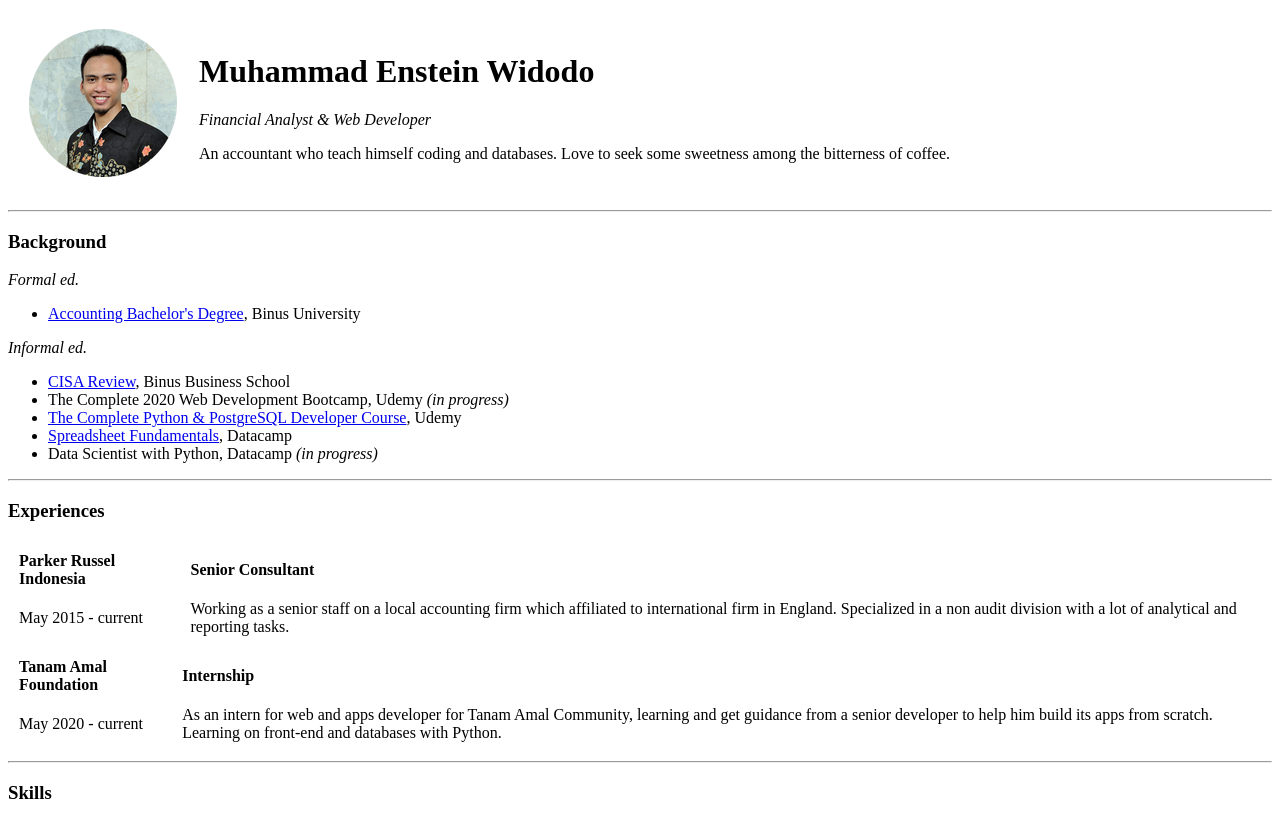
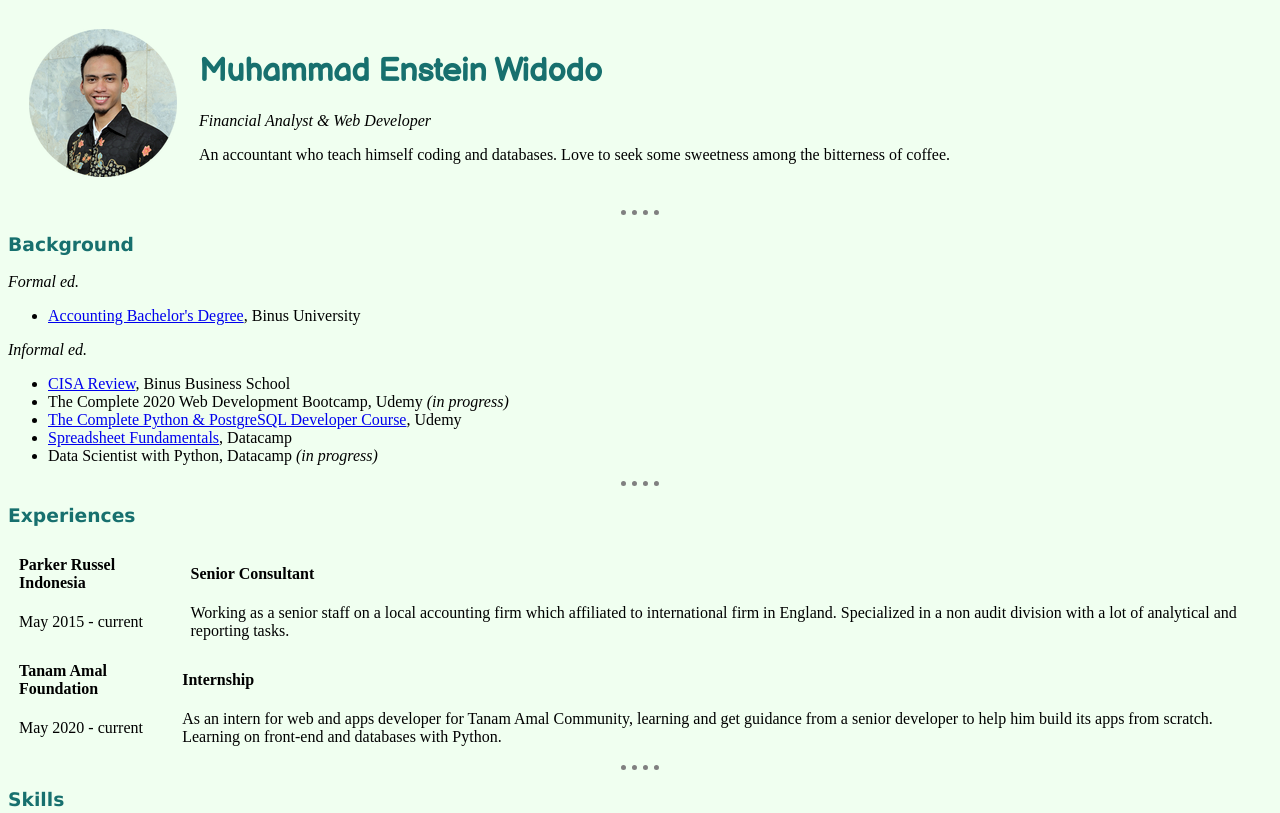
Before and after one commit to menstein/personalsite, a plain HTML site: page index.html in a window 1280 px wide. Shown: the top 813 px of the page. Drawn offline with Linux system fonts and the light colour scheme.

Commit message:
Add initial CSS Attributes
applying the concept of inline, internal and external CSS.

```diff
--- /dev/null
+++ b/css/styles.css
@@ -0,0 +1,20 @@
+body {
+    background-color: honeydew;
+}
+
+hr {
+    border-style: dotted none none;
+    border-width: thick;
+    border-color: gray;
+    width: 3%
+}
+
+h1 {
+    color: #17706e;
+    font-family: 'Balsamiq Sans', cursive;
+}
+
+h3 {
+    color: #17706e;
+    font-family: Verdana
+}
--- a/index.html
+++ b/index.html
@@ -4,6 +4,8 @@
 <head>
     <meta charset="utf-8">
     <title>☕ Enstein's Personal Site</title>
+    <link rel="stylesheet" href="css/styles.css">
+    <link rel="stylesheet" href="https://fonts.googleapis.com/css2?family=Balsamiq+Sans&display=swap">
 </head>
 
 <body>
@@ -126,4 +128,5 @@
     <hr>
     <h3><a href="interest.html">Interests</a> <a href="contact.html">Contact</a></h3>
 </body>
+
 </html>
```
Also changed, not shown: contact.html (+1 -0 lines), interest.html (+1 -0 lines).
